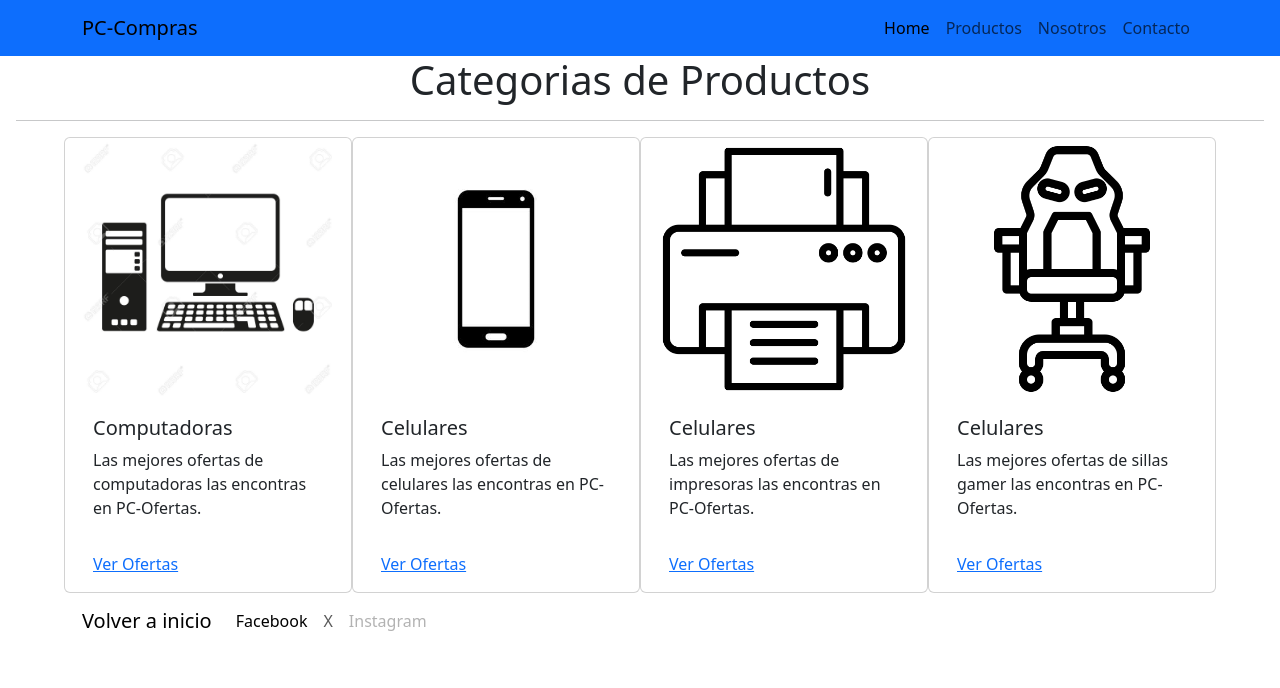
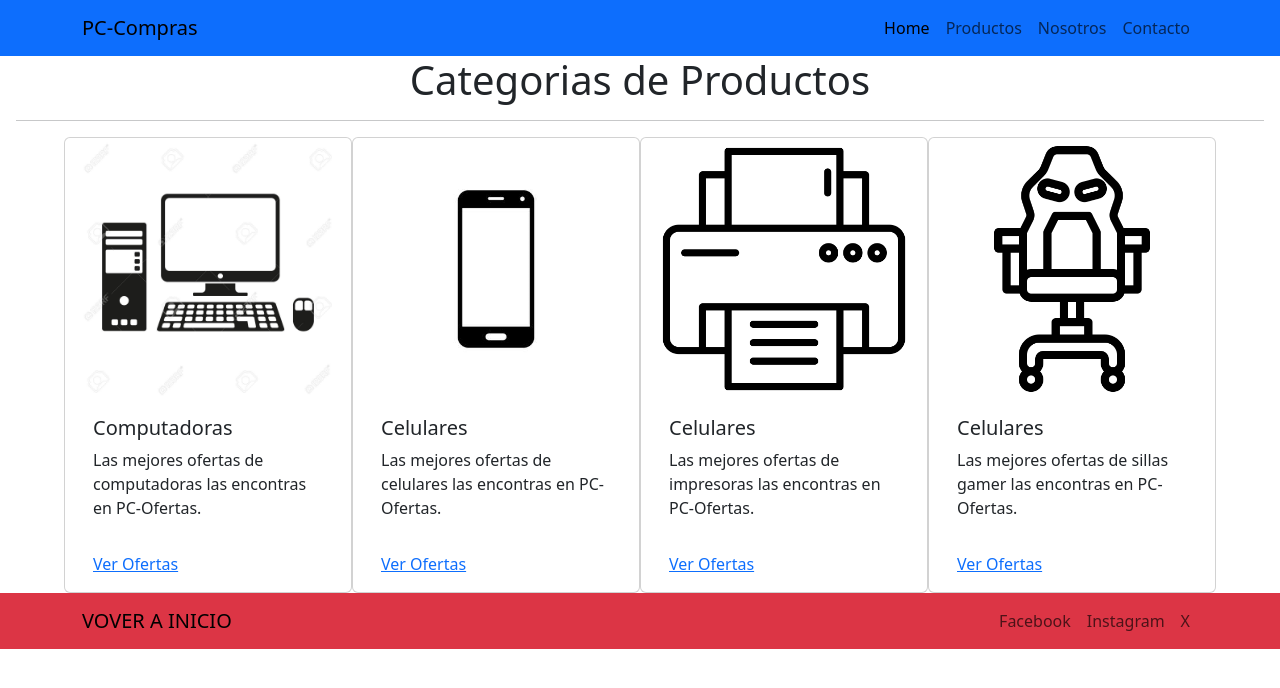
Before and after one commit to francosanchez24tsg-prog/E-COMMERCE, a plain HTML site: page index.html in a window 1280 px wide. Drawn offline with nearby package versions, Linux system fonts and the light colour scheme.

Commit message:
corrercio/vischi

```diff
--- a/index.html
+++ b/index.html
@@ -101,23 +101,23 @@
     </section>
   </main>
   <footer>
-    <nav class="navbar navbar-expand-lg bg-body-danger">
+    <nav class="navbar navbar-expand-lg bg-danger">
       <div class="container">
-        <a class="navbar-brand" href="#logo">Volver a inicio</a>
-        <button class="navbar-toggler" type="button" data-bs-toggle="collapse" data-bs-target="#navbarSupportedContent"
-          aria-controls="navbarSupportedContent" aria-expanded="false" aria-label="Toggle navigation">
+        <a class="navbar-brand" href="#logo">VOVER A INICIO</a>
+        <button class="navbar-toggler" type="button" data-bs-toggle="collapse" data-bs-target="#navbarNav"
+          aria-controls="navbarNav" aria-expanded="false" aria-label="Toggle navigation">
           <span class="navbar-toggler-icon"></span>
         </button>
-        <div class="collapse navbar-collapse" id="navbarSupportedContent">
-          <ul class="navbar-nav me-auto mb-2 mb-lg-0">
+        <div class="collapse navbar-collapse" id="navbarNav">
+          <ul class="navbar-nav ms-auto">
             <li class="nav-item">
-              <a class="nav-link active" aria-current="page" href="#" target="_blank">Facebook</a>
+              <a class="nav-link" href="./pages/productos." target="_blank">Facebook</a>
             </li>
             <li class="nav-item">
-              <a class="nav-link" href="#" target="_blank">X</a>
+              <a class="nav-link" href="./pages/productos." target="_blank">Instagram</a>
             </li>
             <li class="nav-item">
-              <a class="nav-link disabled" aria-disabled="true" target="_blank">Instagram</a>
+              <a class="nav-link" href="./pages/productos." target="_blank">X</a>
             </li>
           </ul>
         </div>
```
